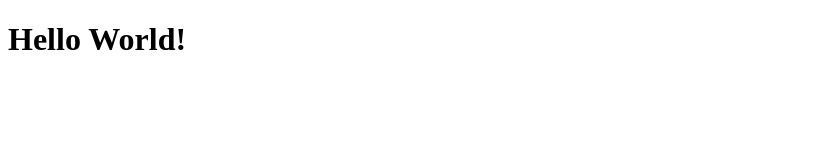
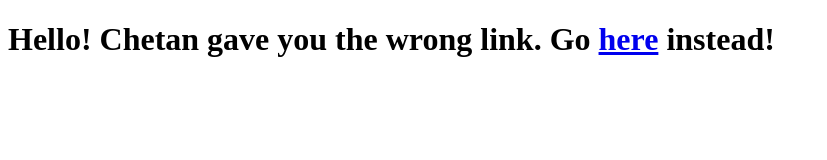
Before and after one commit to dindukuc/dindukuc.github.io, a plain HTML site: page index.html in a window 1280 px wide. Shown: the whole page, without its empty margins (0-827 px from the left). Drawn offline with Linux system fonts and the light colour scheme.

Commit message:
Updated html so it goes to a link to the visualization site

```diff
--- a/index.html
+++ b/index.html
@@ -5,6 +5,6 @@
 
 </head>
 <body>
-    <h1>Hello World!</h1>
+    <h1>Hello! Chetan gave you the wrong link. Go <a href="https://dindukuc.github.io/visualization/">here</a> instead!</h1>
 </body>
 </html>
```
